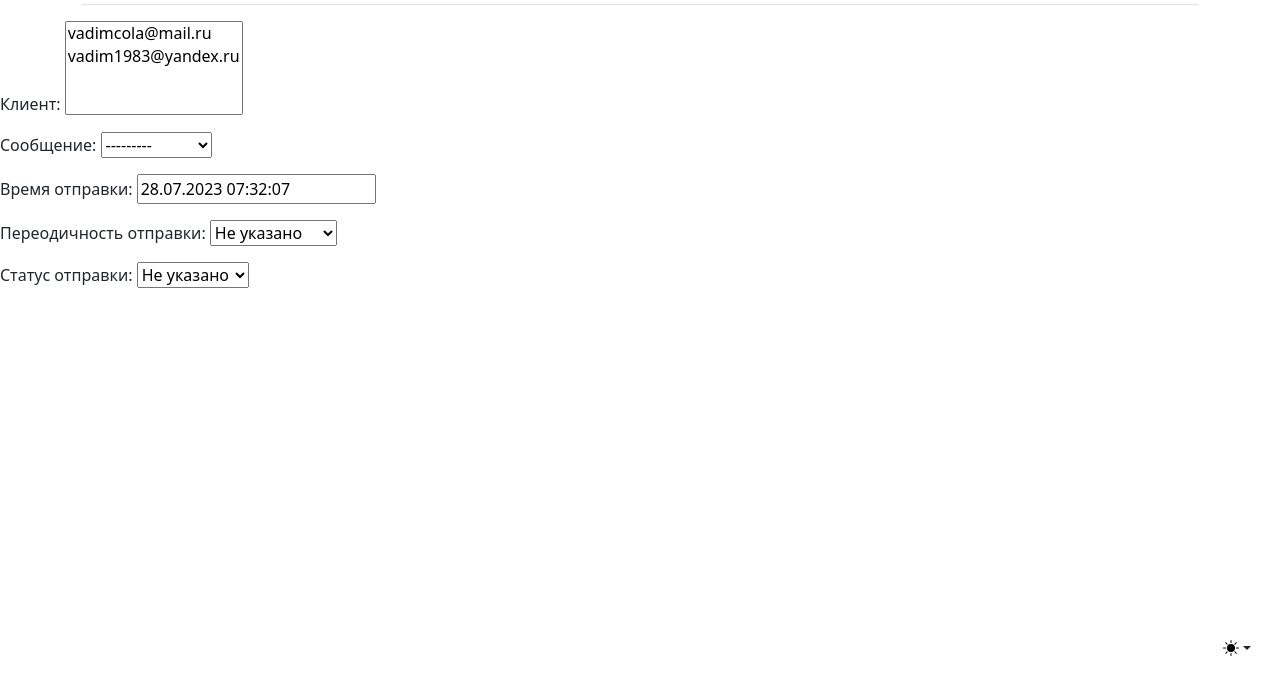
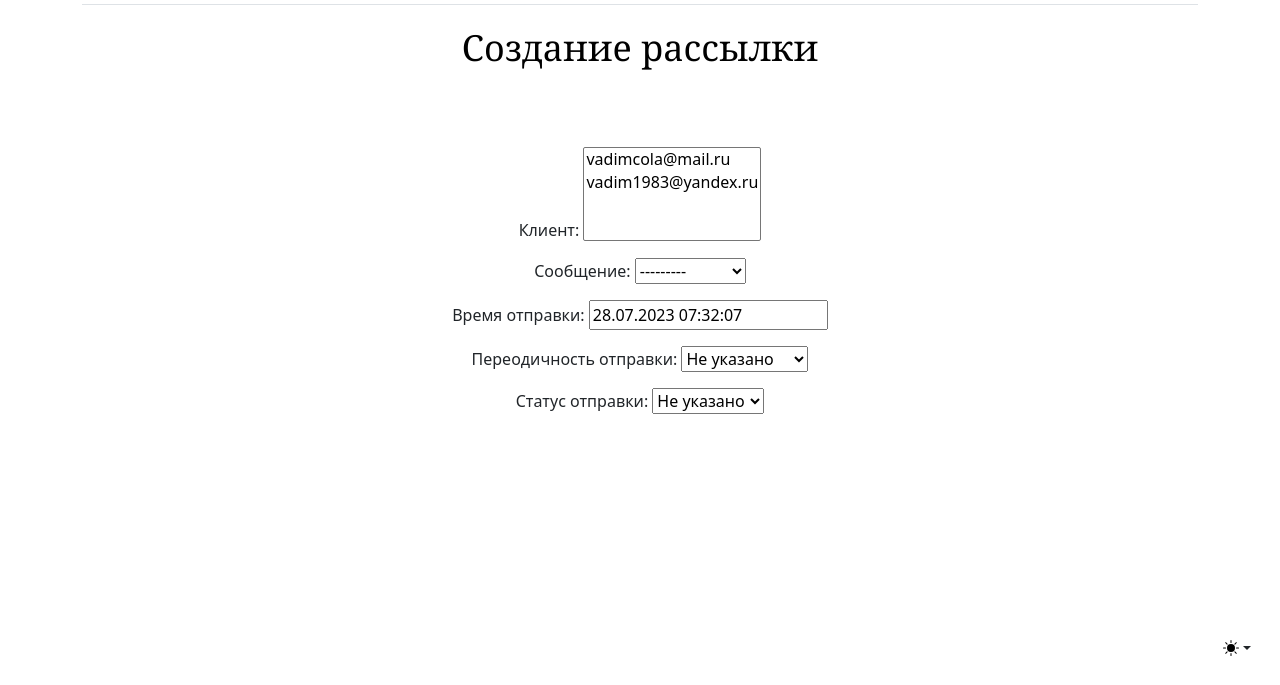
Before and after one commit to vadimcola/sending-email, a Django app: page /setting/create/ in a window 1280 px wide. Shown: the part 115-800 px from the top of the page. Run offline with Django 4.2, Linux system fonts and the light colour scheme; data comes from the database, SQL or seed files in the repository; some libraries are stand-ins or nearby versions.

Commit message:
без комментария

```diff
--- a/mailing/templates/mailing/base.html
+++ b/mailing/templates/mailing/base.html
@@ -83,7 +83,7 @@
       <div class="col-4 pt-1">
       </div>
       <div class="col-4 text-center">
-        <a class="blog-header-logo text-body-emphasis text-decoration-none" href="#">Рассылка</a>
+        <a class="blog-header-logo text-body-emphasis text-decoration-none" href="{% url 'mailing:setting_list' %}">Рассылка</a>
       </div>
       <div class="col-4 d-flex justify-content-end align-items-center">
         <a class="btn btn-sm btn-outline-secondary" href="#">Войти</a>
--- a/mailing/templates/mailing/setting_form.html
+++ b/mailing/templates/mailing/setting_form.html
@@ -1,9 +1,16 @@
 {% extends 'mailing/base.html' %}
 {% block content %}
-
-
-            {% csrf_token %}
-            {{ form.as_p }}
-
-
+<div class="col-12 text-center">
+    <a class="blog-header-logo text-body-emphasis text-decoration-none" >Создание рассылки</a>
+</div>
+<div class="container mt-4">
+    <div class="jumbotron p-5 pb-md-8 mx-auto text-center">
+        <form method="post">
+            <div class="card-body">
+                {% csrf_token %}
+                {{ form.as_p }}
+            </div>
+        </form>
+    </div>
+</div>
 {% endblock %}
--- a/mailing/views.py
+++ b/mailing/views.py
@@ -1,4 +1,6 @@
+from django.forms import inlineformset_factory
 from django.shortcuts import render
+from django.urls import reverse_lazy
 from django.views.generic import ListView, DetailView, CreateView
 
 from mailing.forms import SettingForm
@@ -18,3 +20,4 @@ class SettingCreateView(CreateView):
     model = Setting
     form_class = SettingForm
     template_name = 'mailing/setting_form.html'
+    success_url = reverse_lazy('mailing:setting_list')
```
Also changed, not shown: mailing/forms.py (line endings or trailing spaces).
